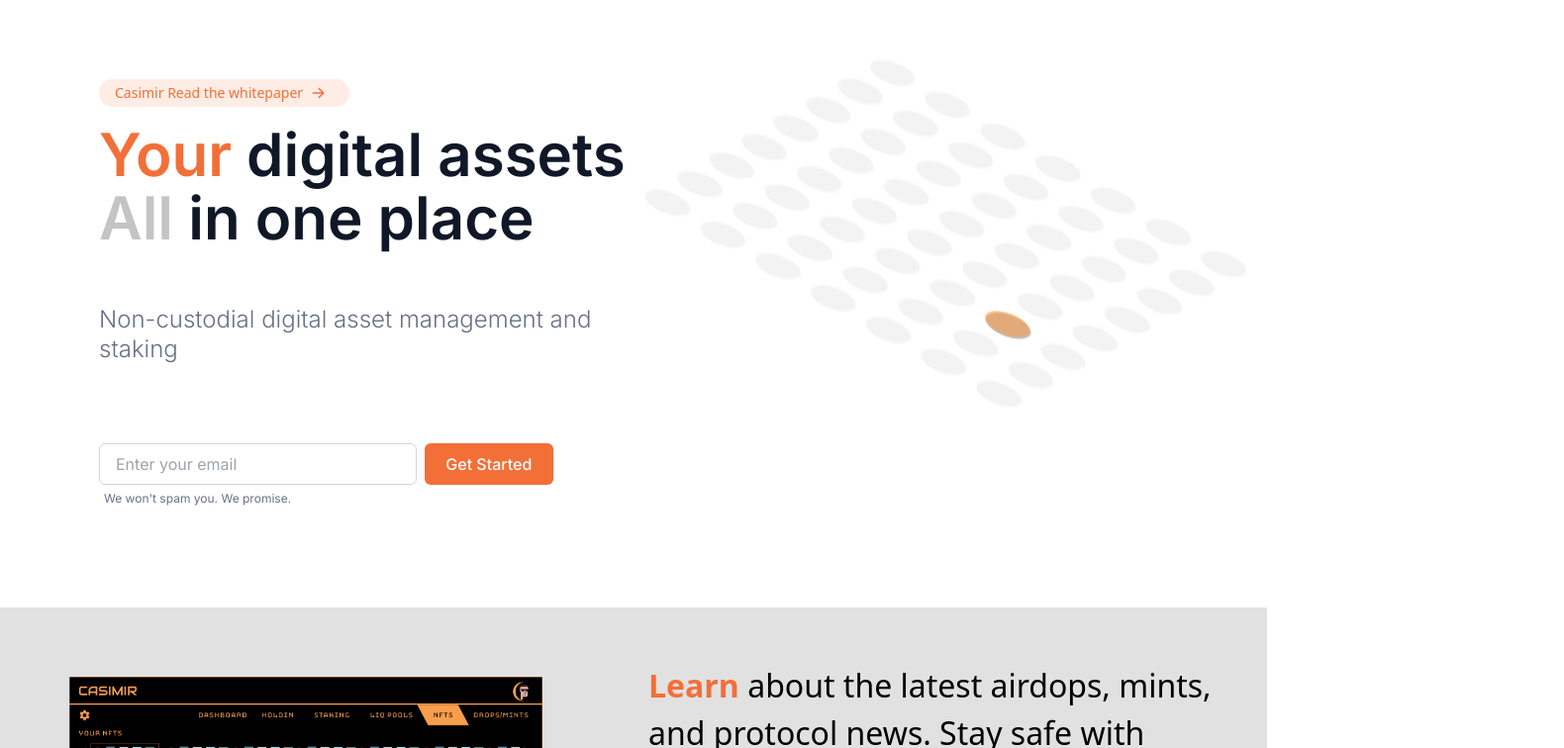
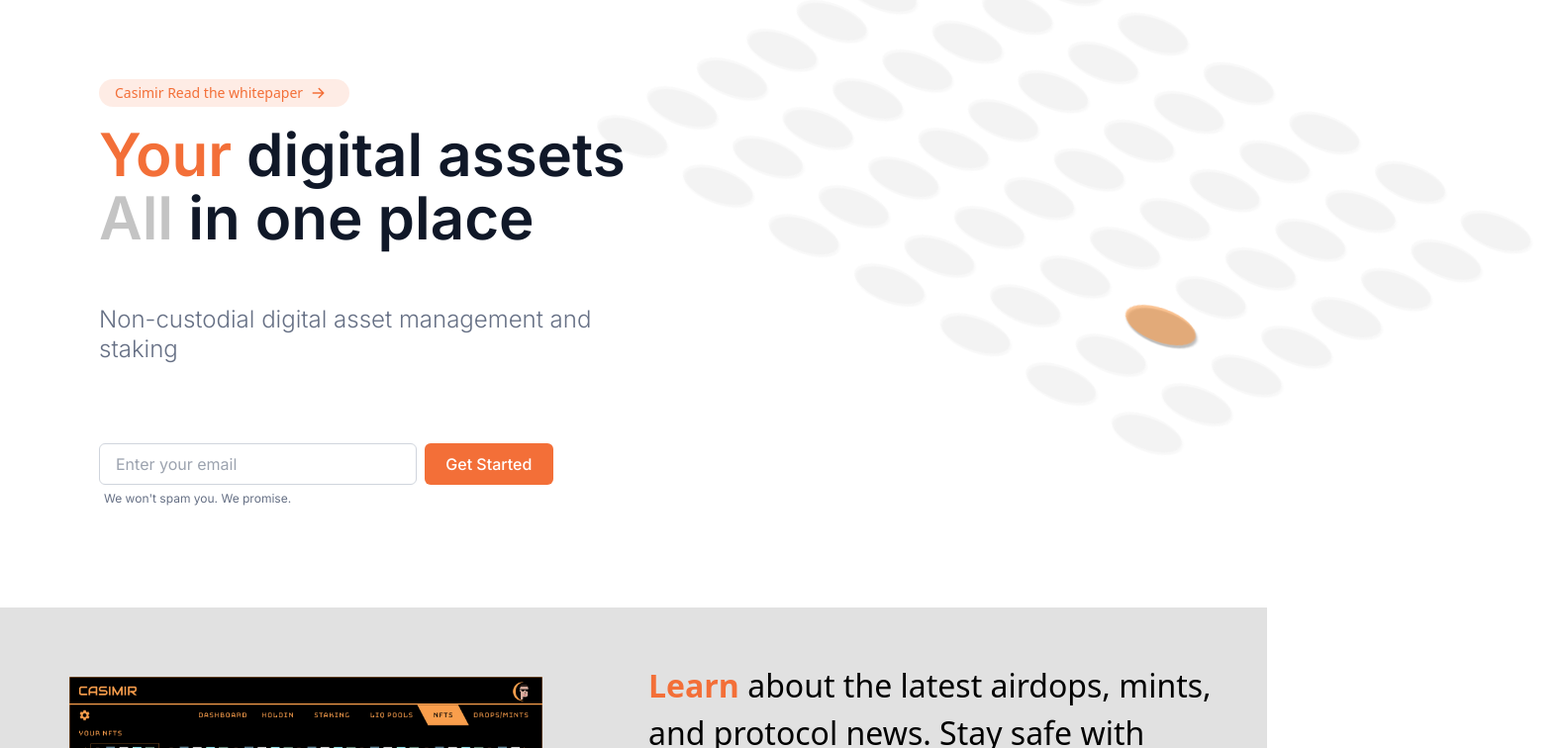
Before and after one commit to consensusnetworks/casimir, a Vue app in the folder apps/website/: page /index in a window 1280 px wide. Shown: the top 756 px of the page at 99% size, 1580 px wide, since content can reach past the window. Built offline with nearby package versions, Linux system fonts and the light colour scheme.

Commit message:
Ignore ts errors

```diff
--- a/apps/website/src/components/Puddles.vue
+++ b/apps/website/src/components/Puddles.vue
@@ -29,12 +29,18 @@
 <template>
   <div>
     <svg
-      width="650"
-      height="470"
+      width="1010"
+      height="770"
       viewBox="0 0 2530 1460"
       fill="none"
       xmlns="http://www.w3.org/2000/svg"
     >
+      <circle
+        r="72.5557"
+        transform="matrix(0.317039 0.682961 -1.18303 -0.183027 9055.17 99.1054)"
+        :style="{'filter': 'red'}"
+        class="puddle-animation"
+      />
       <circle
         r="72.5557"
         transform="matrix(0.317039 0.682961 -1.18303 -0.183027 1055.17 99.1054)"
--- a/apps/website/src/pages/index/index.vue
+++ b/apps/website/src/pages/index/index.vue
@@ -17,6 +17,8 @@
   try {
     email.value = ''
     // Change success message display to show
+    // eslint-disable-next-line @typescript-eslint/ban-ts-comment
+    // @ts-ignore
     document.getElementById('success-message').style.display = 'block'
     const response = await fetch(`${baseUrl}/api/users/signup`, requestOptions)
     console.log('response :>> ', response)
@@ -27,6 +29,8 @@
 }
 
 const hideSuccessMessage = () => {
+  // eslint-disable-next-line @typescript-eslint/ban-ts-comment
+  // @ts-ignore
   document.getElementById('success-message').style.display = 'none'
 }
 
@@ -107,7 +111,7 @@
         </form>
       </div>
       <div class="basis-1/2 relative">
-        <Puddles class="absolute right-0 top-0" />
+        <Puddles class="absolute right-[-300px] top-[-200px]" />
       </div>
     </div>
     <div class="w-full h-[400px] relative my-[100px]">
```
